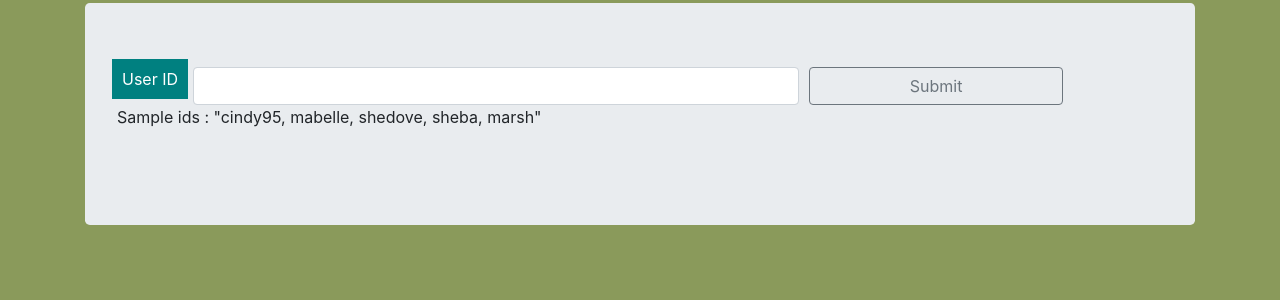
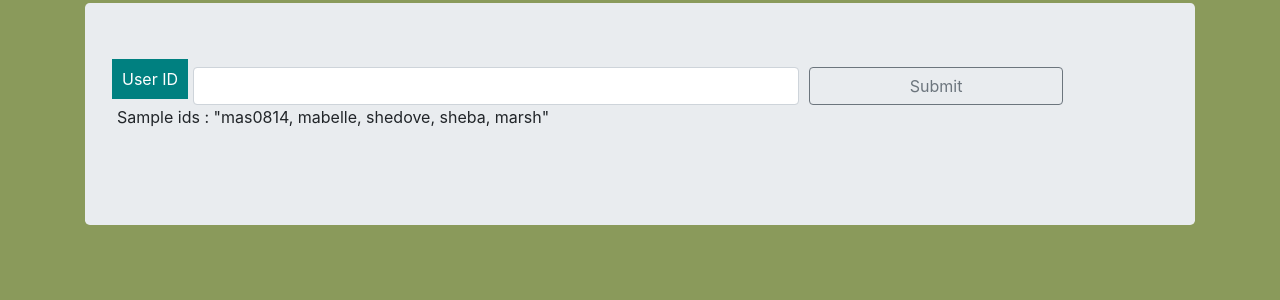
Before and after one commit to akashb-git/SBPRS_Capstone, a Flask app: page / in a window 1280 px wide. Shown: the part 176-476 px from the top of the page. Run offline with Flask 2, Linux system fonts and the light colour scheme; parts of the project's set-up code (start-up, migrations or seed data) failed here and were passed over; some libraries are stand-ins or nearby versions.

Commit message:
Update index.html
sample id change

```diff
--- a/templates/index.html
+++ b/templates/index.html
@@ -135,7 +135,7 @@
           </button>
                 </div>
                 <div class="col-lg-12">
-                    <p class=""> Sample ids : "cindy95, mabelle, shedove, sheba, marsh" </p>
+                    <p class=""> Sample ids : "mas0814, mabelle, shedove, sheba, marsh" </p>
                 </div>
             </div>
 
```
